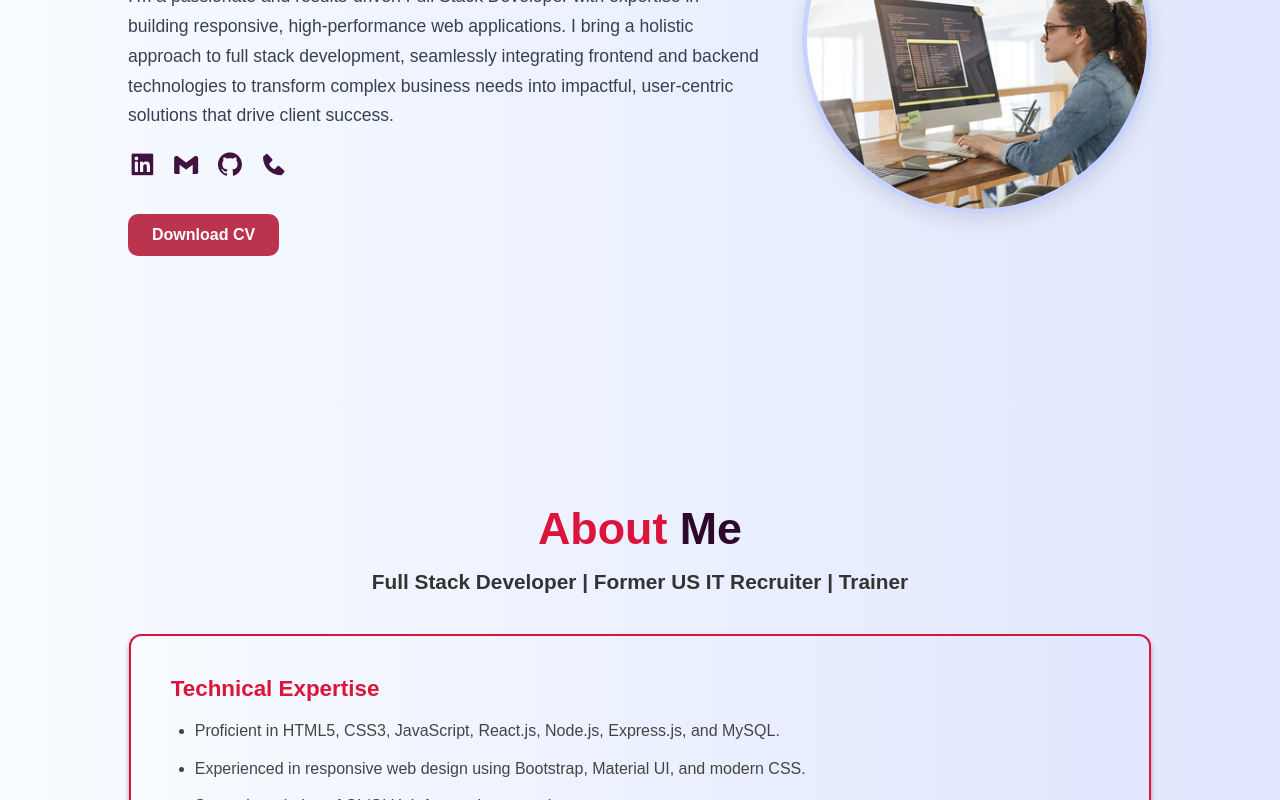
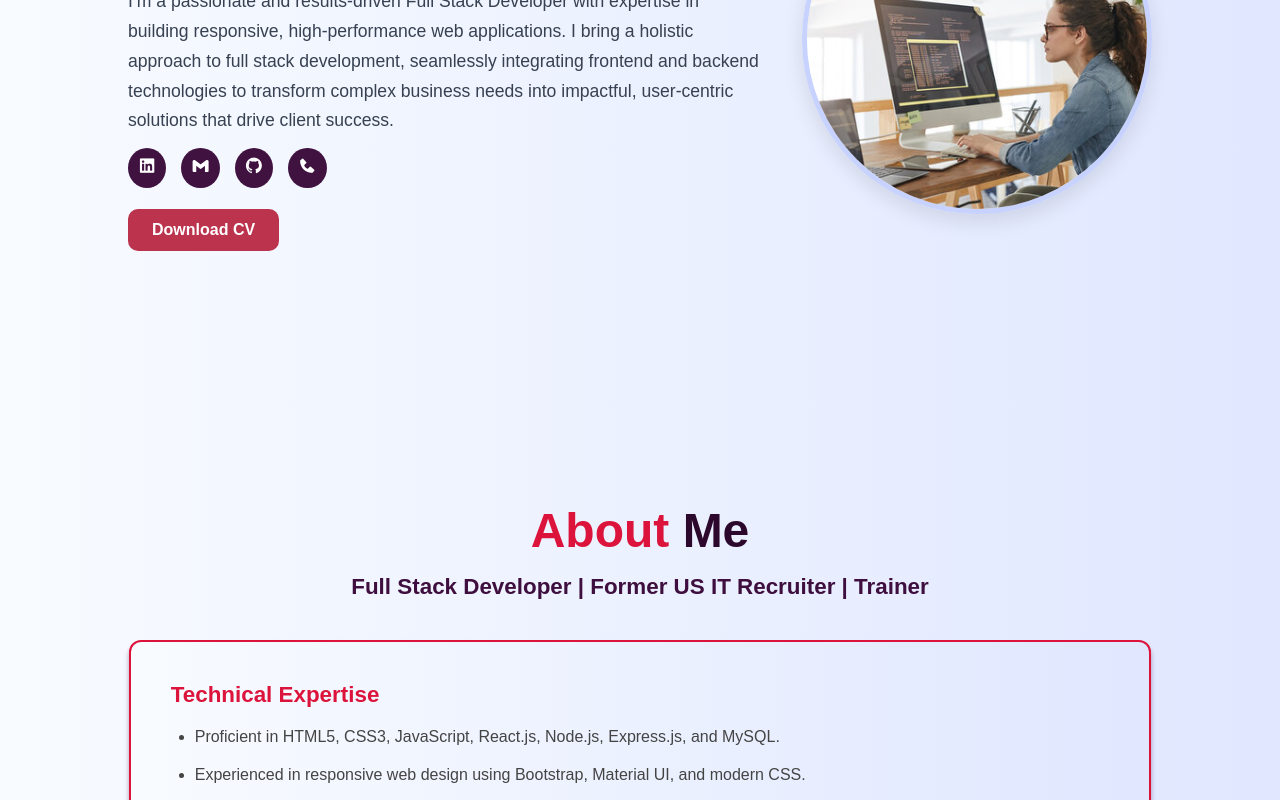
Before and after one commit to Dhanusha-Ravikannan/Protfolio-, a React (Create React App) app in the folder protfolio/: page / in a window 1280 px wide. Shown: the part 361-1161 px from the top of the page. Built offline with nearby package versions, Linux system fonts and the light colour scheme.

Commit message:
landing page modified

```diff
--- a/protfolio/src/Components/About.css
+++ b/protfolio/src/Components/About.css
@@ -1,124 +1,3 @@
-/* .about-back {
-  background: linear-gradient(to right, #f8fbff, #e0e7ff);
-  padding: 3rem 2rem;
-  text-align: center;
-}
-
-.about-title {
-  font-size: 2.8rem;
-  margin-bottom: 1rem;
-  font-weight: bold;
-  color: crimson;
-  padding-top: 1rem;
-}
-
-.about-subheading {
-  font-size: 1.5rem;
-  margin-bottom: 3rem;
-  color: #333;
-}
-
-
-.about-container {
-  display: flex;
-  flex-direction: column;
-  gap: 2rem;
-  width: 83%;
-  margin: 0 auto;
-  padding: 3rem;
-  background: linear-gradient(to right, #f8fbff, #e0e7ff);
-  border-radius: 12px;
-  box-shadow: 0 4px 20px rgba(0, 0, 0, 0.08);
-  transition: transform 0.3s ease, box-shadow 0.3s ease;
-  border: 2px solid crimson;
-}
-
-.about-container:hover{
-  transform: scale(1.05);
-  box-shadow: 0 6px 20px rgba(64, 18, 64, 0.2);
-  border: 2px solid crimson;
-}
-
-
-.about-row {
-  display: flex;
-  justify-content: space-between;
-  align-items: flex-start;
-  text-align: left;
-  gap: 0rem;
-  flex-wrap: wrap;
-}
-
-.about-row.reverse {
-  flex-direction: row-reverse;
-}
-
-.about-heading {
-  flex: 1;
-  font-weight: bold;
-  font-size: 1.3rem;
-  min-width: 200px;
-  color: crimson;
-}
-
-.about-content {
-  flex: 2;
-  list-style: disc;
-  padding-left: 1rem;
-  color: #444;
-  margin: 0;
-}
-
-.about-content li {
-  margin-bottom: 0.5rem;
-  line-height: 1.6;
-}
-
-
-@media (max-width: 1024px) {
-  .about-container {
-    width: 90%;
-    padding: 2rem;
-  }
-
-  .about-title {
-    font-size: 2.4rem;
-  }
-
-  .about-subheading {
-    font-size: 1.3rem;
-  }
-}
-
-
-@media (max-width: 768px) {
-  .about-row,
-  .about-row.reverse {
-    flex-direction: column;
-    text-align: center;
-  }
-
-  .about-heading {
-    text-align: center;
-    font-size: 1.2rem;
-    margin-bottom: 1rem;
-  }
-
-  .about-content {
-    text-align: center;
-    padding-left: 0;
-    font-size: 0.95rem;
-  }
-
-  .about-container {
-    width: 95%;
-    padding: 1.5rem;
-  }
-} */
-
-
-
-
 
 .about-section {
   background: linear-gradient(to right, #f8fbff, #e0e7ff);
@@ -128,7 +7,7 @@
 }
 
 .about-title {
-  font-size: 2.8rem;
+  font-size: 3rem;
   font-weight: bold;
   color: #2c082c;
   margin-bottom: 1rem;
@@ -139,9 +18,9 @@
 }
 
 .about-subheading {
-  font-size: 1.3rem;
-  color: #333;
+  font-size: 1.4rem;
   margin-bottom: 2.5rem;
+  color:  #3e0f3e;
 }
 
 .about-container {
--- a/protfolio/src/Components/Landing.css
+++ b/protfolio/src/Components/Landing.css
@@ -50,14 +50,19 @@
 }
 
 .home-scl a {
-  font-size: 1.8rem;
+  font-size: 1.2rem;
   margin-right: 15px;
   transition: color 0.3s ease;
   color: rgb(64, 18, 64);
+  color: white;
+  background-color:rgb(64, 18, 64) ;
+  border-radius: 50%;
+  padding: 0.6rem;
 }
 
 .home-scl a:hover {
-  color: rgb(188, 51, 78);
+  background-color: rgb(188, 51, 78);
+  color: white;
 }
 
 .btn-box {
```
